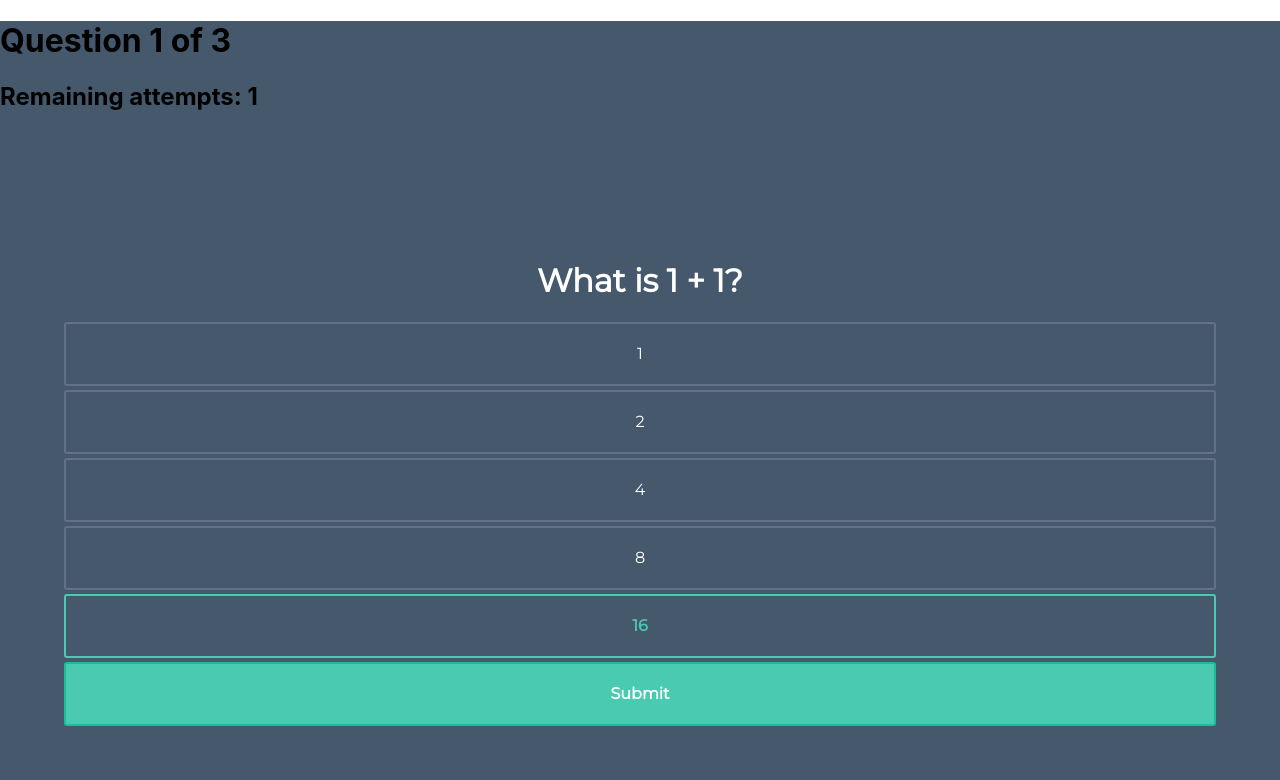
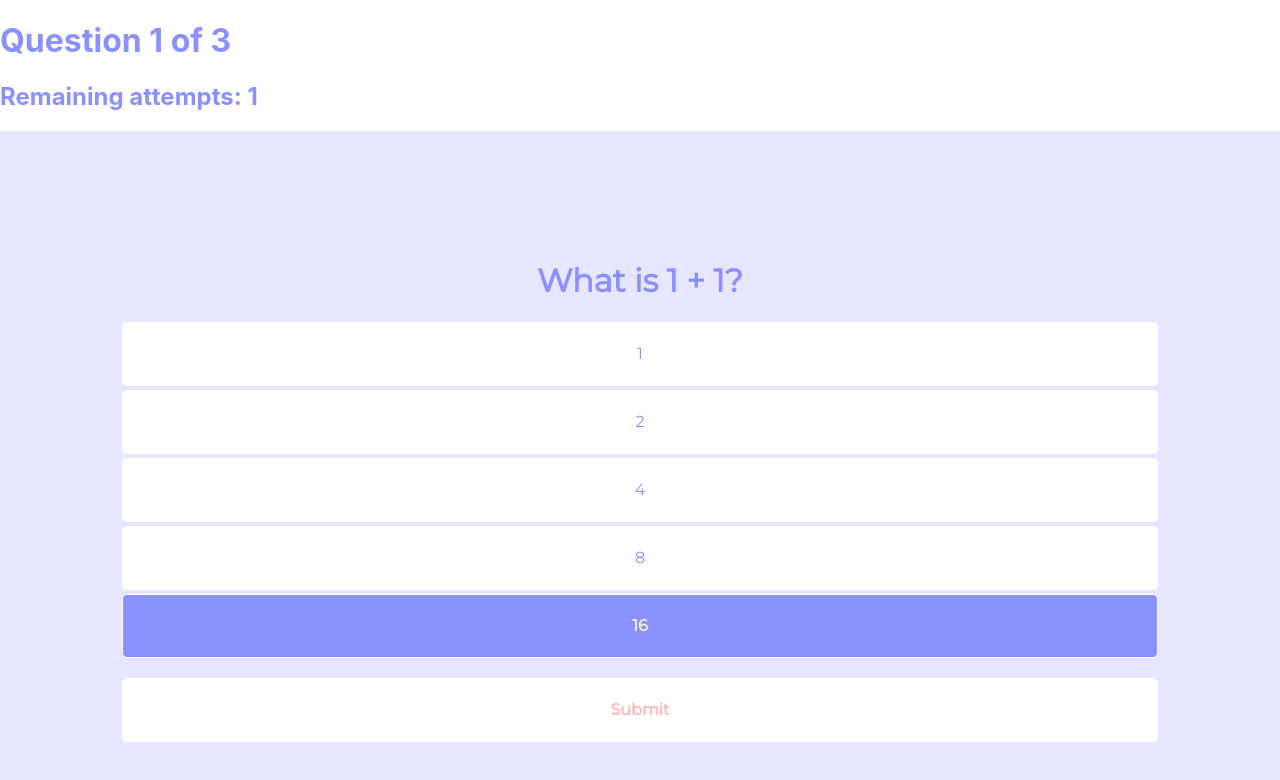
Before and after one commit to jenningst/quizr, a React (Create React App) app in the folder client/: page / in a window 1280 px wide. Both pictures are taken after a click on the button "16". Shown: the top 780 px of the page. Built offline with nearby package versions, Linux system fonts and the light colour scheme.

Commit message:
Peachy style added

```diff
--- a/client/src/components/AnswerKey.js
+++ b/client/src/components/AnswerKey.js
@@ -23,14 +23,12 @@ const AnswerKey = ({
           />
         ))}
         <ActionWrapper className="action-buttons">
-          <ActionButton
-            backgroundColor="#6121bf"
-            borderColor="#4717a2"
+          <ActionButtonHighlighted
             type="button"
             onClick={getNextQuestion}
           >
             Next Question
-          </ActionButton>
+          </ActionButtonHighlighted>
         </ActionWrapper>
       </AnswerBank>
       <MessageBox className="message-box">
@@ -55,13 +53,22 @@ const AnswerKeyWrapper = styled.div`
   justify-content: center;
   align-items: center;
   height: 100vh;
+  background: #E6E7FF;
 `;
 
 const AnswerBank = styled.section`
+  display: flex;
+  flex-flow: column nowrap;
+  justify-content: center;
+  align-items: center;
   width: 90%;
 `;
 
 const ActionWrapper = styled.div`
+  display: flex;
+  flex-flow: column nowrap;
+  justify-content: center;
+  align-items: center;
   height: 5em;
   width: 100%;
 `;
@@ -72,16 +79,29 @@ const MessageBox = styled.section`
 
 const QuestionTitle = styled.h1`
   font-family: 'Montserrat', sans-serif;
-  color: #FFFFFF;
 `;
 
 const ActionButton = styled(ButtonBase)`
-  width: 100%;
+  width: 90%;
   height: 4em;
-  background: ${props => props.backgroundColor || "#4ACAB0"};
-  border: 2px solid ${props => props.borderColor || "#1ABC9C"};
-  color: ${props => props.primaryColor || "#FFFFFF"};
+  margin-top: 1em;
   font-size: 1em;
   font-weight: 700;
+  background: #FFFFFF;
+  color: #FFB3B3;
+  border: none;
   outline: none;
+
+  &:hover {
+    border: 2px solid #FFE6E6;
+  }
 `;
+
+const ActionButtonHighlighted = styled(ActionButton)`
+  background: #ffcc99;
+  color: #FFFFFF;
+
+  &:hover {
+    border: none;
+  }
+`;
--- a/client/src/components/Question.js
+++ b/client/src/components/Question.js
@@ -24,6 +24,7 @@ const Question = ({
   const [selectedChoices, setSelectedChoices] = useState([]);
   const [message, setMessage] = useState("");
   const [shouldDisplayMessage, setShouldDisplayMessage] = useState(0);
+  const allowSubmit = selectedChoices.length > 0;
 
   // Renders error message and clear inputs if question was answered wrong
   useEffect(() => {
@@ -60,22 +61,7 @@ const Question = ({
           />
         ))}
         <ActionWrapper className="action-buttons">
-          {isAnswerCorrect
-            ? <ActionButton
-                backgroundColor="#6121bf"
-                borderColor="#4717a2"
-                type="button"
-                onClick={fetchNextQuestion}
-              >
-                Next Question
-              </ActionButton>
-            : <ActionButton
-                type="button"
-                onClick={submitChoices}
-              >
-                Submit
-              </ActionButton>
-          }
+          {renderButton()}
         </ActionWrapper>
       </ChoiceBank>
       <MessageBox className="message-box">
@@ -84,13 +70,39 @@ const Question = ({
     </QuestionWrapper>
   );
 
+  // Renders a button based on state
+  function renderButton() {
+    if (allowSubmit) {
+      if (isAnswerCorrect) {
+        return (
+          <ActionButtonHighlighted
+            type="button"
+            onClick={fetchNextQuestion}
+          >
+            Next Question
+          </ActionButtonHighlighted>
+        );
+      } else {
+        return (
+          <ActionButton
+            type="button"
+            onClick={submitChoices}
+          >
+            Submit
+          </ActionButton>
+        );
+      }
+    } else {
+      return (
+        <ActionButtonDisabled disabled>
+          Submit
+        </ActionButtonDisabled>
+      );
+    }
+  }
+
   // Submits an array of selected choices for validation
   function submitChoices() {
-    // no selections have been made, update feedback message
-    if (selectedChoices.length < 1) {
-      setMessage(NO_CHOICE_MADE);
-      return;
-    }
     // start grading
     if (isFeedbackEnabled) {
       // grade the response and allow user to see feedback message
@@ -146,13 +158,22 @@ const QuestionWrapper = styled.div`
   justify-content: center;
   align-items: center;
   height: 100vh;
+  background: #E6E7FF;
 `;
 
 const ChoiceBank = styled.section`
+  display: flex;
+  flex-flow: column nowrap;
+  justify-content: center;
+  align-items: center;
   width: 90%;
 `;
 
 const ActionWrapper = styled.div`
+  display: flex;
+  flex-flow: column nowrap;
+  justify-content: center;
+  align-items: center;
   height: 5em;
   width: 100%;
 `;
@@ -163,16 +184,37 @@ const MessageBox = styled.section`
 
 const QuestionTitle = styled.h1`
   font-family: 'Montserrat', sans-serif;
-  color: #FFFFFF;
 `;
 
 const ActionButton = styled(ButtonBase)`
-  width: 100%;
+  width: 90%;
   height: 4em;
-  background: ${props => props.backgroundColor || "#4ACAB0"};
-  border: 2px solid ${props => props.borderColor || "#1ABC9C"};
-  color: ${props => props.primaryColor || "#FFFFFF"};
+  margin-top: 1em;
   font-size: 1em;
   font-weight: 700;
+  background: #FFFFFF;
+  color: #FFB3B3;
+  border: none;
   outline: none;
+
+  &:hover {
+    border: 2px solid #FFE6E6;
+  }
 `;
+
+const ActionButtonDisabled = styled(ActionButton)`
+  color: #FFE6E6;
+
+  &:hover {
+    border: none;
+  }
+`;
+
+const ActionButtonHighlighted = styled(ActionButton)`
+  background: #ffcc99;
+  color: #FFFFFF;
+
+  &:hover {
+    border: none;
+  }
+`;
--- a/client/src/components/QuestionChoice.js
+++ b/client/src/components/QuestionChoice.js
@@ -46,13 +46,17 @@ QuestionChoice.defaultProps = {
 export default QuestionChoice;
 
 const LargeButton = styled(ButtonBase)`
-  width: 100%;
+  width: 90%;
   height: 4em;
-  margin-bottom: .25em;
-  background: none;
-  border: ${props => props.primary ? "2px solid #4ACAB0" : "2px solid #627284"};
-  color: ${props => props.primary ? "#4ACAB0" : "#fff"};
+  margin: 0em 1em .25em 1em;
+  background: ${props => props.primary ? "#8B90FF" : "#FFFFFF"};
+  color: ${props => props.primary ? "#F2F2F2" : "#8B90FF"};
   font-size: 1em;
   font-weight: ${props => props.primary ? "700" : "400"};
+  border: 1px solid #FFFFFF;
   outline: none;
+
+  &:hover {
+    border: 3px solid #B3B6FF;
+  }
 `;
--- a/client/src/components/Quiz.js
+++ b/client/src/components/Quiz.js
@@ -106,5 +106,6 @@ const Quiz = ({ mode }) => {
 export default Quiz;
 
 const QuizWrapper = styled.div`
-  background: #46596C;
+  background: #FFFFFF;
+  color: #8B90FF
 `;
--- a/client/src/components/common/base/ButtonBase.js
+++ b/client/src/components/common/base/ButtonBase.js
@@ -4,7 +4,7 @@ const Button = styled.button`
   font-size: .75em;
   font-family: 'Montserrat', sans-serif;
   padding: 0.5em 1em;
-  border-radius: 3px;
+  border-radius: 5px;
 `;
 
 export default Button;
```
Also changed, not shown: client/src/App.js (+0 -9 lines).
